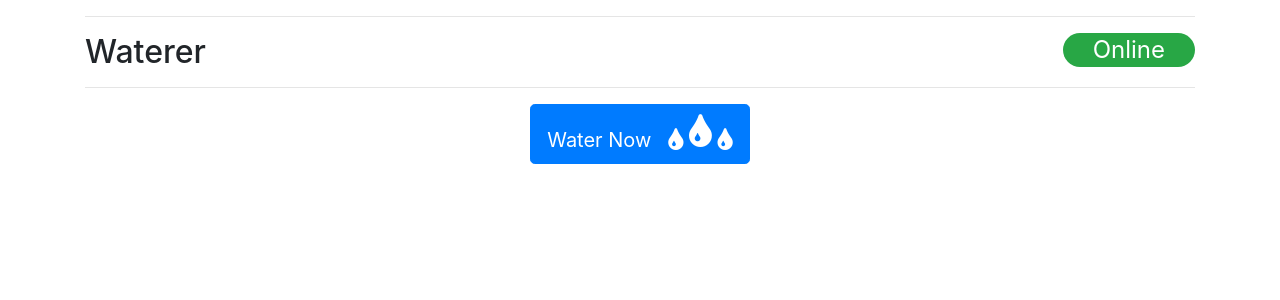
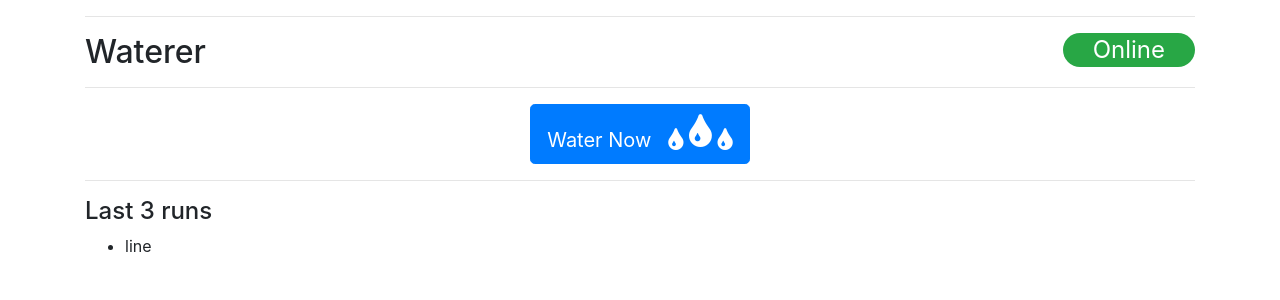
Before and after one commit to fdibartolo/waterer-pi, a Flask app: template src/templates/home.html in a window 1280 px wide. Shown: the top 300 px of the page. Run offline with Flask 2, Linux system fonts and the light colour scheme; the template is opened without the code that fills it: most values are stand-ins (such as "Sample title", 1, 10 or a date in 2020); parts of the project's set-up code (start-up, migrations or seed data) failed here and were passed over; some libraries are stand-ins or nearby versions.

Commit message:
show logs in home page

```diff
--- a/src/main.py
+++ b/src/main.py
@@ -3,6 +3,7 @@ from os import environ
 import time
 import atexit
 import waterer
+import file_manager
 from apscheduler.schedulers.background import BackgroundScheduler
 app = Flask(__name__)
 
@@ -20,7 +21,8 @@ def schedule():
 def home():
   p = environ.get('PASS')
   print(p)
-  templateData = { 'status' : 'Online' }
+  lines = file_manager.read()
+  templateData = { 'status' : 'Online', 'log' : lines }
   return render_template('home.html', **templateData)
 
 @app.route('/healthcheck')
--- a/src/templates/home.html
+++ b/src/templates/home.html
@@ -24,6 +24,13 @@
         Water Now &nbsp;&nbsp;<i class="fa fa-tint fa-lg"></i>&nbsp;<i class="fa fa-tint fa-2x"></i>&nbsp;<i class="fa fa-tint fa-lg"></i>
       </a>
     </div>
+    <hr>
+    <h4>Last 3 runs</h4>
+    <ul>
+      {% for line in lines %}
+      <li>line</li>
+      {% endfor %}
+    </ul>
   </div>
 </body>
 </html>
```
